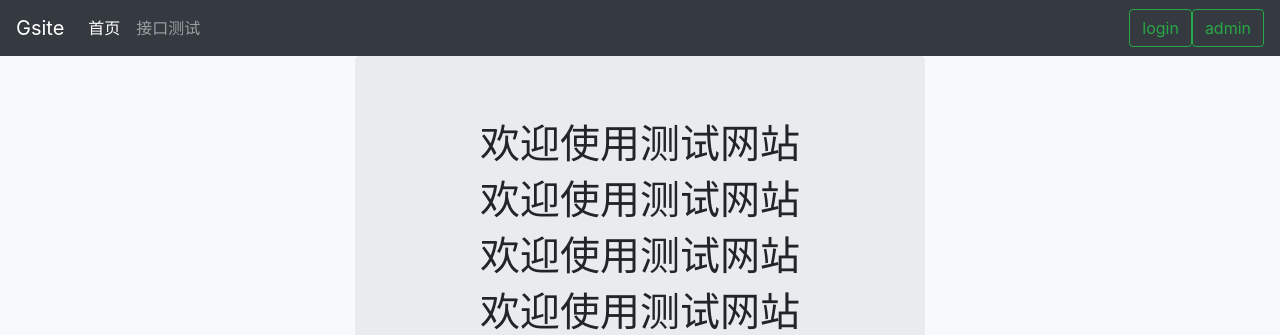
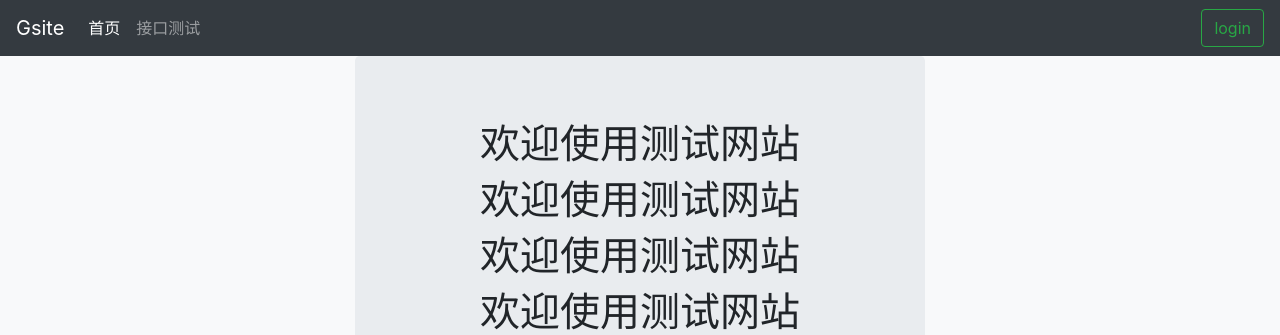
Before and after one commit to xuchaoS/gsite, a Django app: page / in a window 1280 px wide. Shown: the top 335 px of the page. Run offline with Django 3.2, Linux system fonts and the light colour scheme; some libraries are stand-ins or nearby versions.

Commit message:
a little

```diff
--- a/templates/base.html
+++ b/templates/base.html
@@ -46,10 +46,12 @@
         {#              <button class="btn btn-outline-success my-2 my-sm-0" type="submit">Search</button>#}
         {% if user.is_authenticated %}
             <a class="btn btn-outline-success my-2 my-sm-0" href="{% url 'logout' %}">login</a>
+            {% if user.is_superuser %}
+            <a class="btn btn-outline-success my-2 my-sm-0" href="/admin/">admin</a>
+                {% endif %}
         {% else %}
             <a class="btn btn-outline-success my-2 my-sm-0" href="{% url 'login' %}">login</a>
         {% endif %}
-        <a class="btn btn-outline-success my-2 my-sm-0" href="/admin">admin</a>
         {#    </form>#}
     </div>
 </nav>
```
